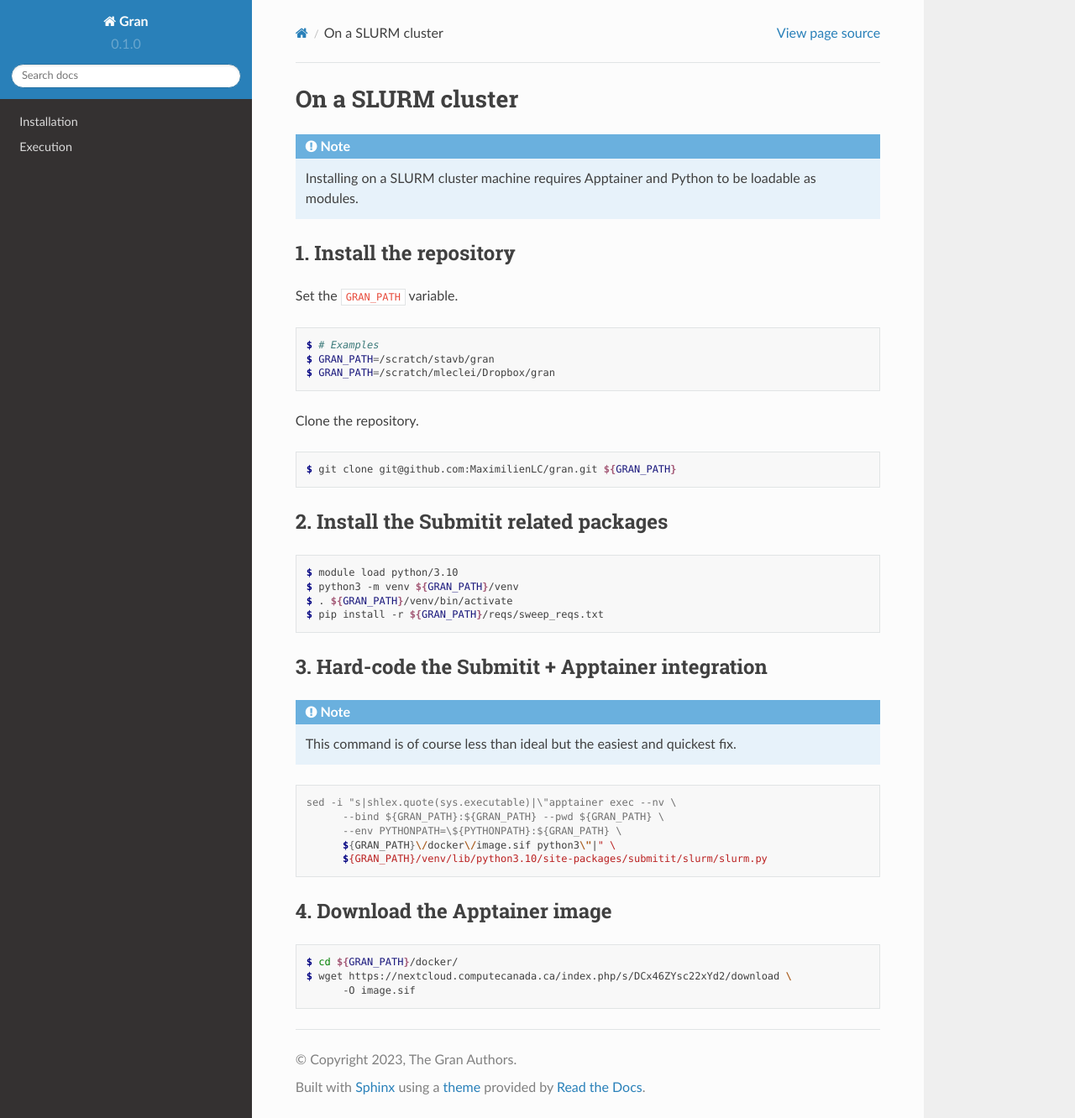
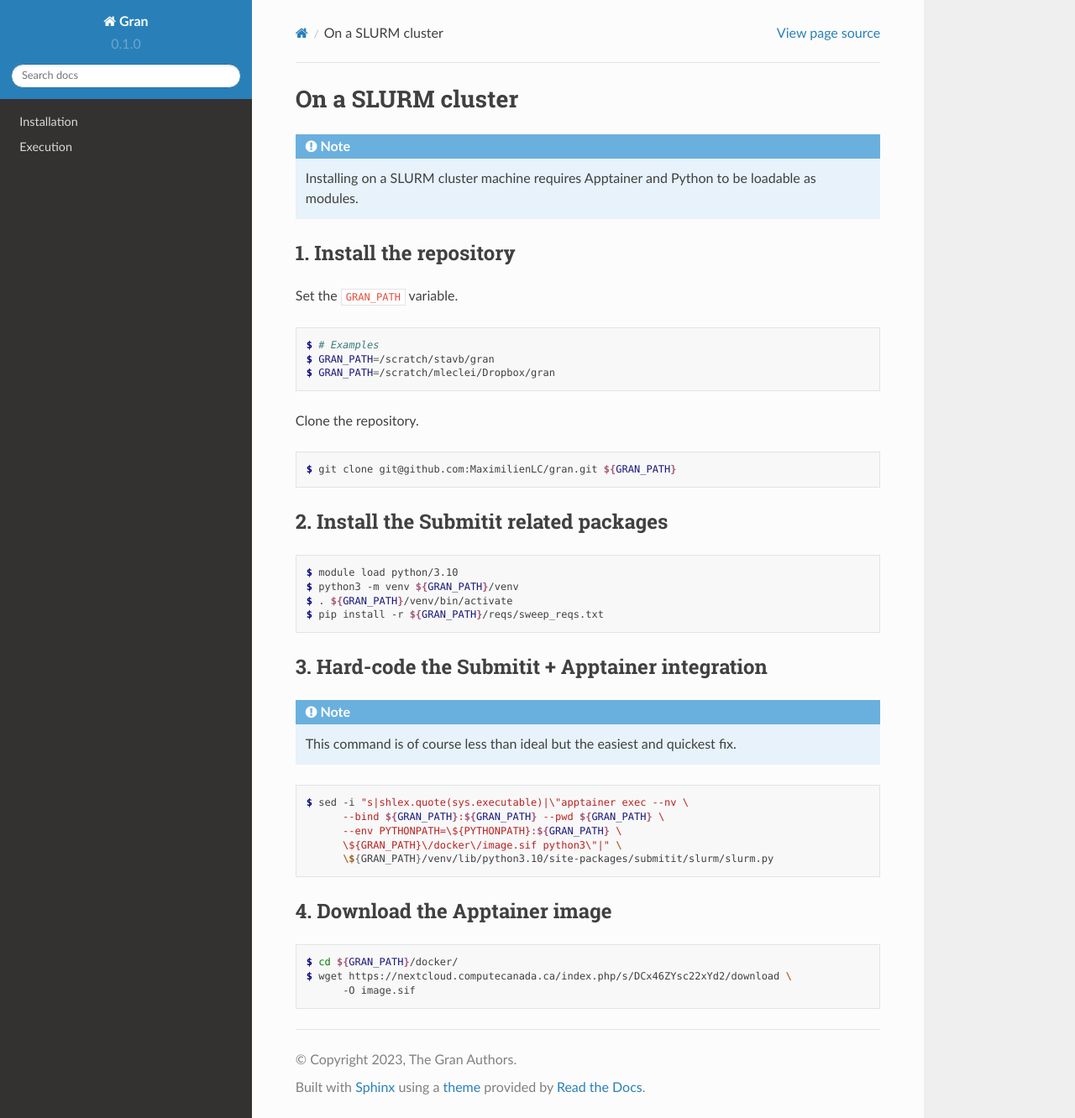
Before and after one commit to MaximilienLC/gran, a Sphinx documentation site: the page built from docs/Installation_On_a_SLURM_cluster.rst, in a window 1280 px wide and 1332 px high. Shown: the whole window at 84% size. Built offline with Sphinx 7.4.7 and the Read the Docs theme 2.0.0, drawn with Linux system fonts in a browser that asks for light colours.

```diff
--- a/docs/Installation_On_a_SLURM_cluster.rst
+++ b/docs/Installation_On_a_SLURM_cluster.rst
@@ -44,11 +44,11 @@ Clone the repository.
 
 .. code-block:: console
 
-    sed -i "s|shlex.quote(sys.executable)|\"apptainer exec --nv \
+    $ sed -i "s|shlex.quote(sys.executable)|\"apptainer exec --nv \
           --bind ${GRAN_PATH}:${GRAN_PATH} --pwd ${GRAN_PATH} \
           --env PYTHONPATH=\${PYTHONPATH}:${GRAN_PATH} \
-          ${GRAN_PATH}\/docker\/image.sif python3\"|" \
-          ${GRAN_PATH}/venv/lib/python3.10/site-packages/submitit/slurm/slurm.py
+          \${GRAN_PATH}\/docker\/image.sif python3\"|" \
+          \${GRAN_PATH}/venv/lib/python3.10/site-packages/submitit/slurm/slurm.py
 
 4. Download the Apptainer image
 -------------------------------
```
